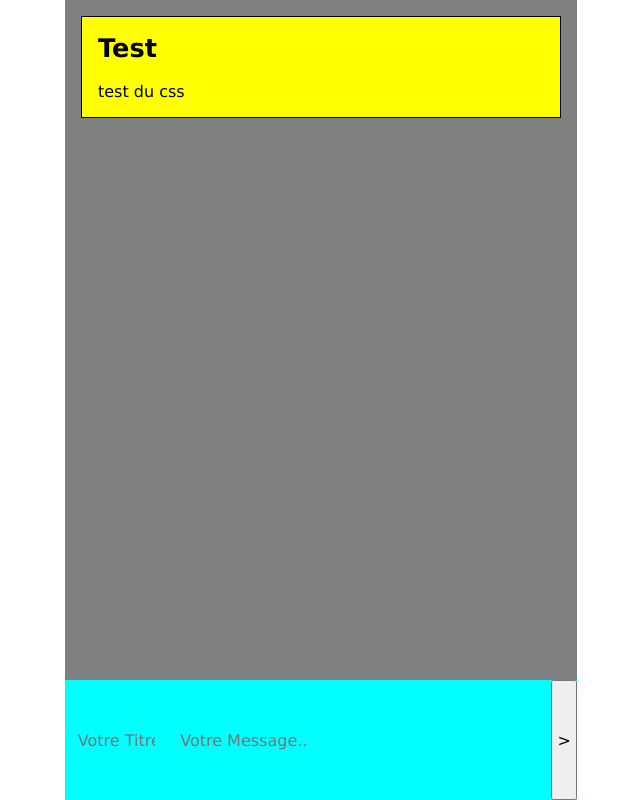
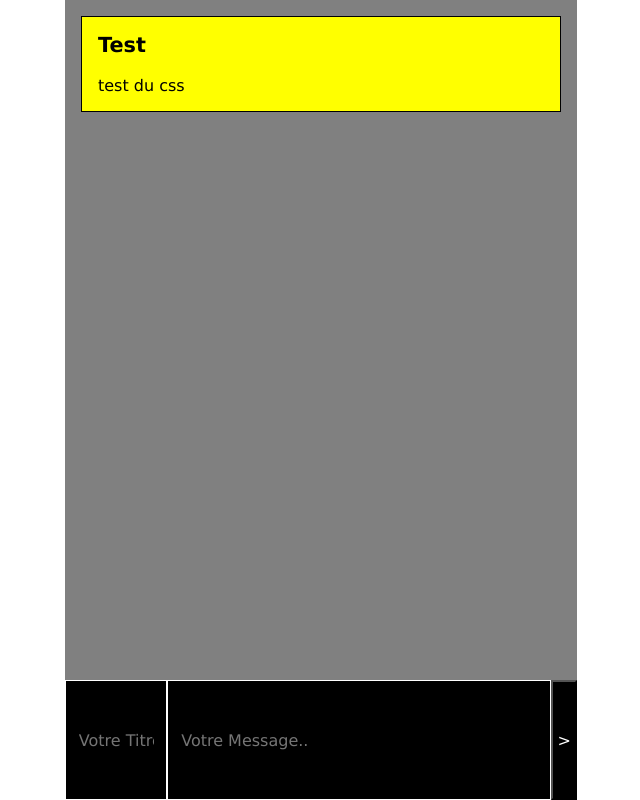
Before and after one commit to Corentinmiserque/Wordpress-messagerie, a plain HTML site: page messagerie.html in a window 1280 px wide. Shown: the whole page, without its empty margins (319-959 px from the left). Drawn offline with Linux system fonts and the light colour scheme; no server answers.

Commit message:
edit client view

```diff
--- a/messagerie.html
+++ b/messagerie.html
@@ -25,30 +25,36 @@
         .listeMsg {
             height: 85%;
             background-color: grey;
+            overflow-y: scroll;
         }
         .entreeMsg {
             height: 15%;
-            background-color: cyan;
+            background-color: black;
             display: flex;
             flex: 1;
+            align-items: center;
         }
         .titreMsg {
             width: 20%;
             height: 100%;
-            background-color: aqua;
+            background-color: black;
+            border: 1px solid white;
+            color: white;
             padding: .8rem;
-            border: none;
         }
         .contenuMsg {
             width: 75%;
             height: 100%;
-            background-color: aqua;
+            background-color: black;
             padding: .8rem;
-            border: none;
+            color: white;
+            border: white 1px solid;
         }
         .envoyerMsg {
             height: 100%;
             width: 5%;
+            background-color: black;
+            color: white;
         }
         .unMsg {
             margin: 1rem;
@@ -57,7 +63,7 @@
             border: 1px solid black;
         }
         .unMsg h3 {
-            font-size: 1.6rem;
+            font-size: 1.3rem;
         }
         .unMsg p {
             font-size: 1rem;
@@ -84,7 +90,6 @@
             <label for="titre"></label>
             <input class="contenuMsg" type="text" name="content" id="contenu" placeholder="Votre Message..">
             <label for="contenu"></label>
-            <input class="hidden" type="text" name="status" value="published">
             <button class="envoyerMsg" type="submit">></button>
         </form>
     </main>
@@ -95,6 +100,9 @@
         const defilMsg = document.querySelector('.listeMsg')
         const sendMsg = document.querySelector('.envoyerMsg')
         const formSendMsg = document.querySelector('.entreeMsg')
+
+        let $titre = document.getElementById('titre');
+        let $contenu = document.getElementById('contenu');
 
         async function getMsgs() {
             try {
@@ -129,7 +137,9 @@
             "status": "publish"
         }
         console.log(dataJson)
-
+        $titre.value = ""
+        $contenu.value = ""
+        if(dataJson.content != ""){
             fetch('https://cepegra-frontend.xyz/wp-json/wp/v2/message', {
                 method : 'POST',
                 headers : {
@@ -142,7 +152,10 @@
             .then(resp => resp.json())
             .then(resp => console.log(resp))
             .catch(err => console.error(err));
-    })
+        }
+        else {
+            alert('Vous ne pouvez pas envoyer un message vide')
+        }})
 
 setInterval(getMsgs, 2000)
 
```
Lines whose indentation alone changed are shown as unchanged.
